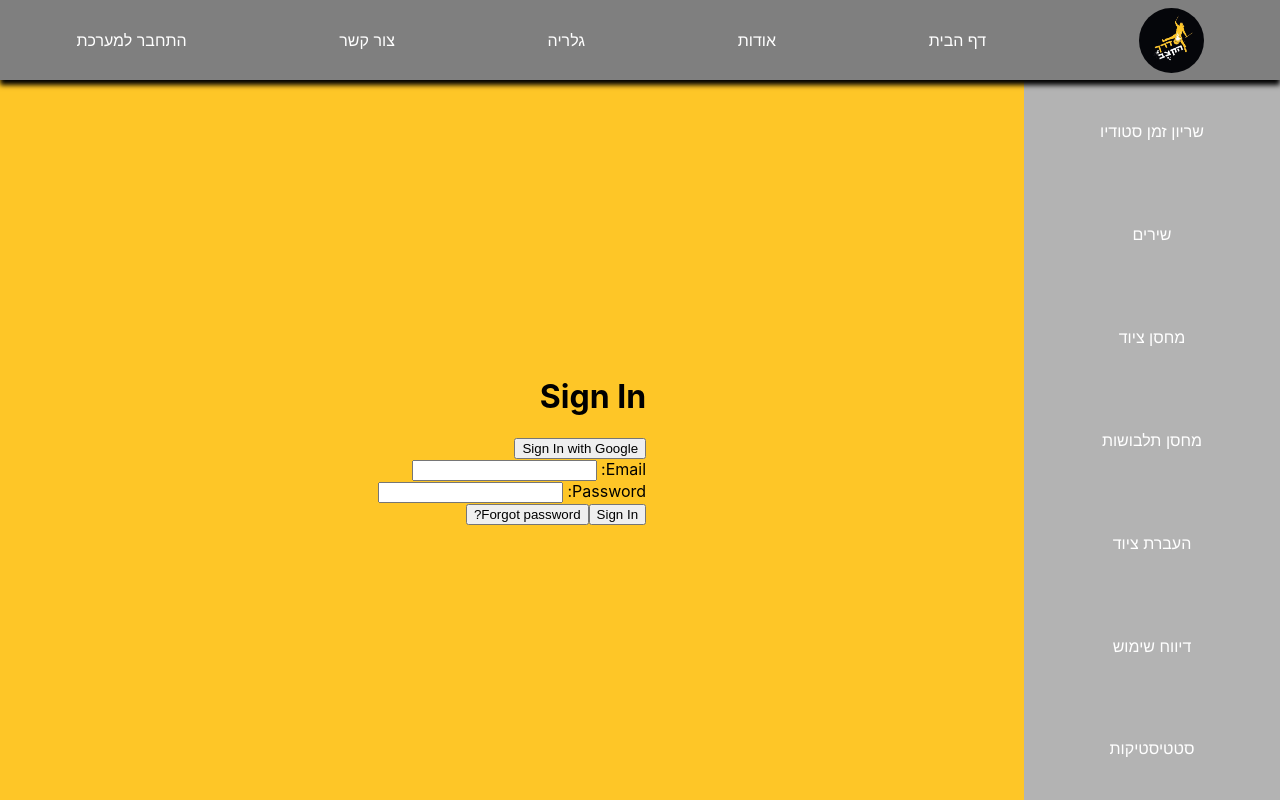
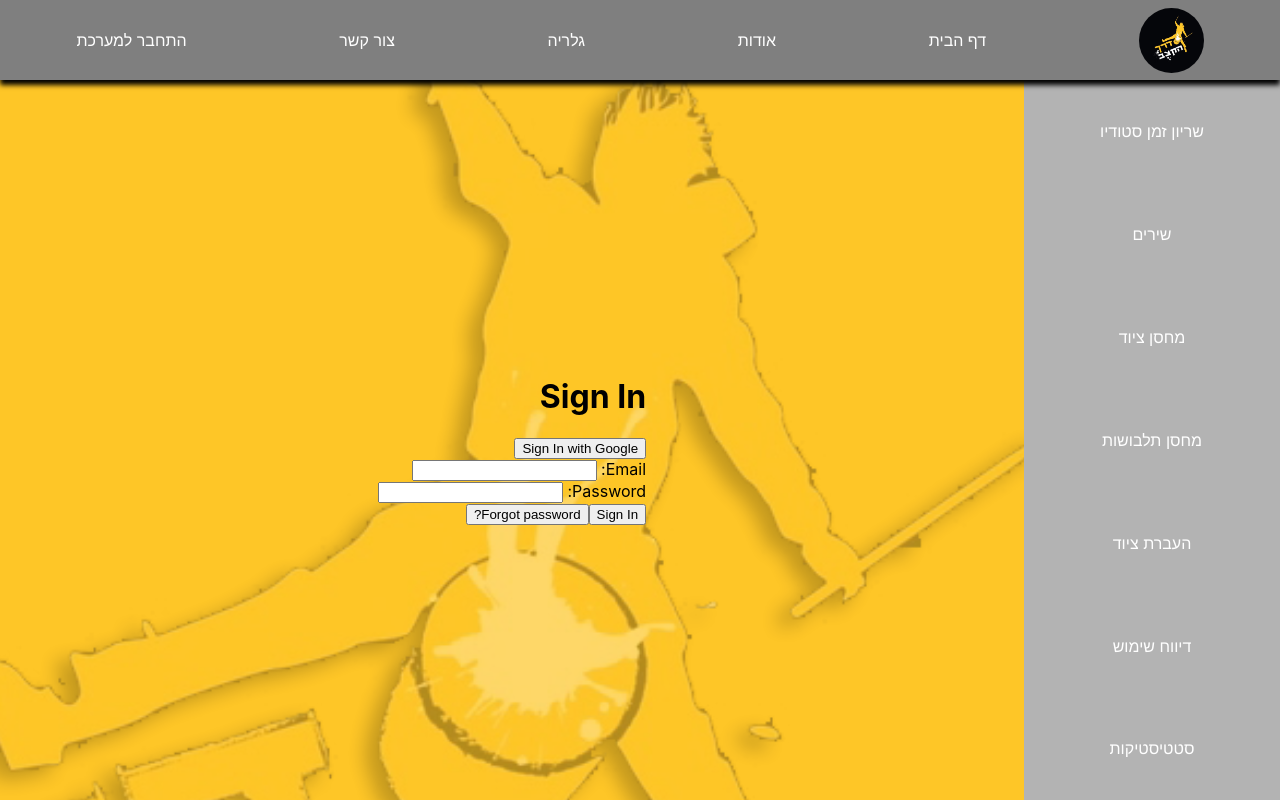
Before and after one commit to ywais/myStudioFinal, a React (Create React App) app in the folder client/: page /login in a window 1280 px wide. Built offline with nearby package versions, Linux system fonts and the light colour scheme; no server answers.

Commit message:
add background logo

```diff
--- a/client/src/App.css
+++ b/client/src/App.css
@@ -18,6 +18,15 @@
   align-items: center;
   justify-content: center;
   background-color: #FEC627;
+}
+
+#backgroundLogo {
+  position: fixed;
+  height: 200%;
+  right: 12vw;
+  top: -20vh;
+  z-index: 1;
+  opacity: 0.3;
 }
 
 /* ~~~~~~~~~~~~~~ BARS ~~~~~~~~~~~~~~ */
--- a/client/src/App.js
+++ b/client/src/App.js
@@ -50,6 +50,7 @@ function App() {
       <div className='pageContainer'>
         <Sidebar />
         <div className='page'>
+          <img id='backgroundLogo' src='clean_logo.png' alt='background-logo' draggable="false"/>
           {(user || authorize === 'authorized') && (
             <PrivateRouter user={user} firebase={firebase}/>
           )}
```
Also changed, not shown: client/public/clean_logo.png (added).
